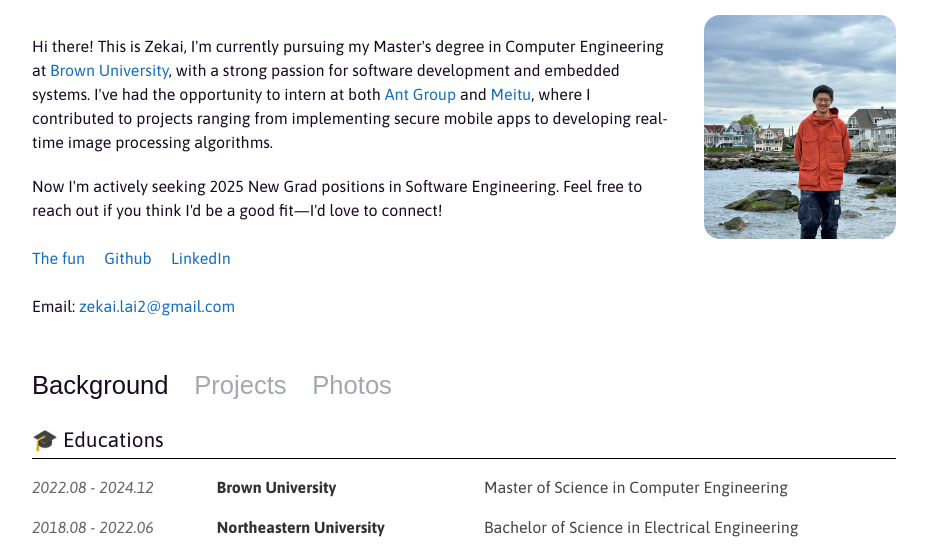
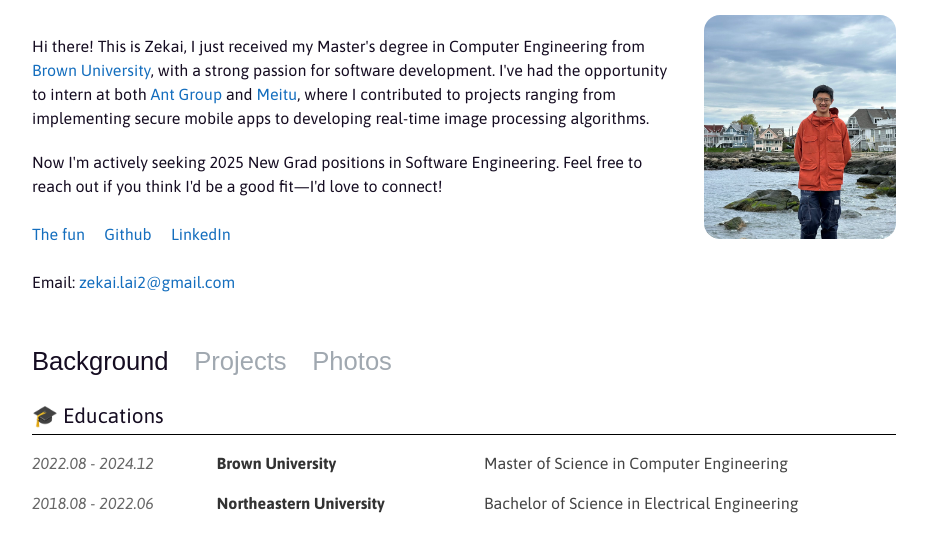
Before and after one commit to lukelai18/lukelai18.github.io, a plain HTML site: page index.html in a window 1280 px wide. Shown: the part 177-725 px from the top of the page, without its empty margins (176-1103 px from the left). Drawn offline with nearby package versions, Linux system fonts and the light colour scheme.

Commit message:
revise self introduction

```diff
--- a/index.html
+++ b/index.html
@@ -43,9 +43,9 @@
         <div id="intro-text">
           <h1>Zekai Lai</h1>
           <p style="margin-bottom: 20px;">
-            Hi there! This is Zekai, I'm currently pursuing my Master's degree in Computer Engineering
-            at <a href="https://www.brown.edu/">Brown University</a>,
-            with a strong passion for software development and embedded systems. I've had the opportunity to intern
+            Hi there! This is Zekai, I just received my Master's degree in Computer Engineering
+            from <a href="https://www.brown.edu/">Brown University</a>,
+            with a strong passion for software development. I've had the opportunity to intern
             at both <a href="https://www.antgroup.com/en">Ant Group</a> and <a href="https://www.meitu.com/en/">Meitu</a>,
             where I contributed to projects ranging from implementing secure mobile apps to developing real-time image processing
             algorithms.
```
